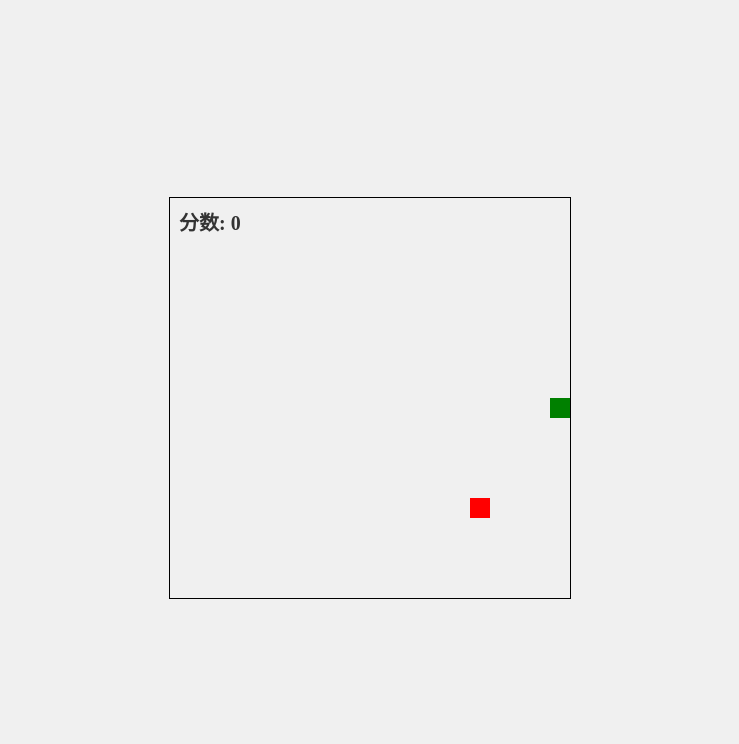
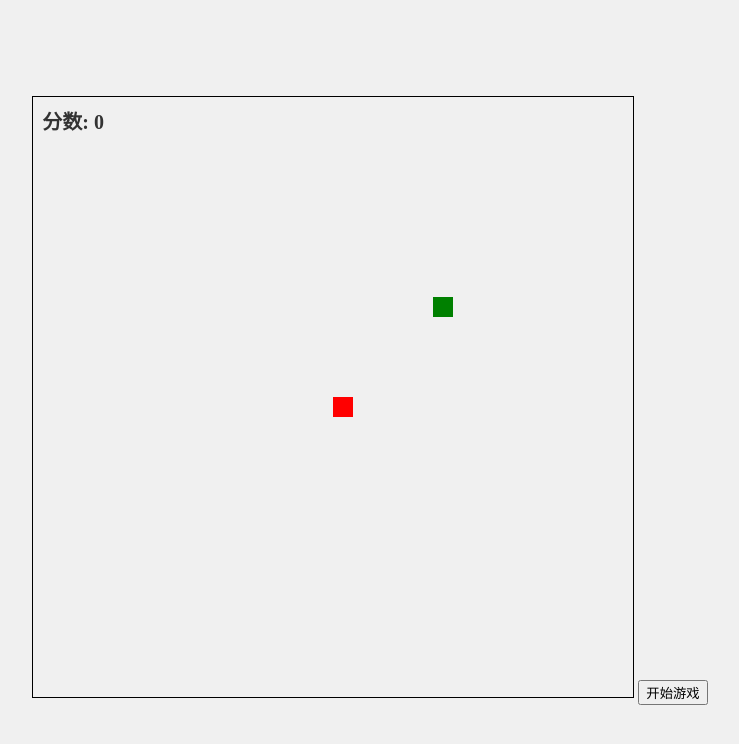
Before and after one commit to Phowx/snake, a plain HTML site: page index.html in a window 1280 px wide. Shown: the whole page, without its empty margins (270-1009 px from the left). Drawn offline with Linux system fonts and the light colour scheme.

Commit message:
Update index.html

```diff
--- a/index.html
+++ b/index.html
@@ -8,8 +8,9 @@
 </head>
 <body>
     <div id="game-container">
-        <canvas id="game-canvas" width="400" height="400"></canvas>
+        <canvas id="game-canvas" width="600" height="600"></canvas>
         <div id="score">分数: 0</div>
+        <button id="start-button">开始游戏</button>
     </div>
     <script src="script.js"></script>
 </body>
```
